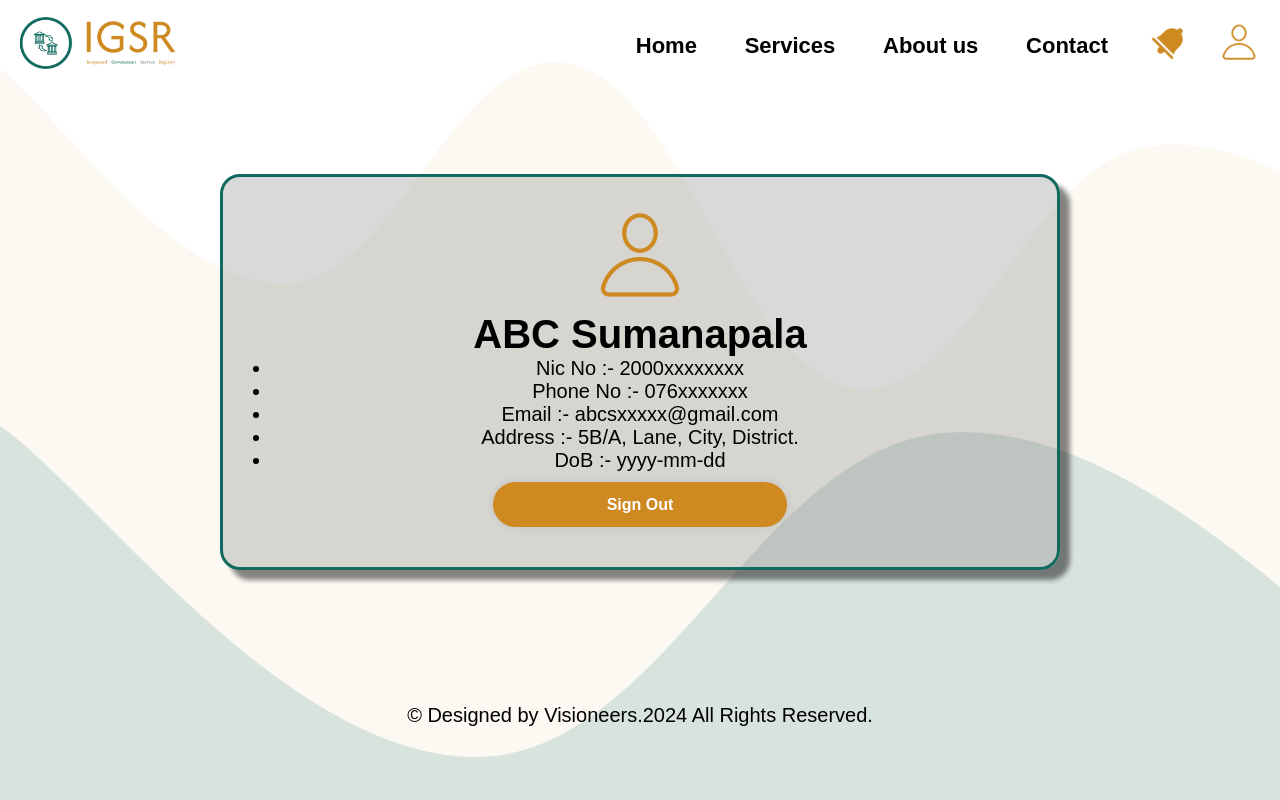
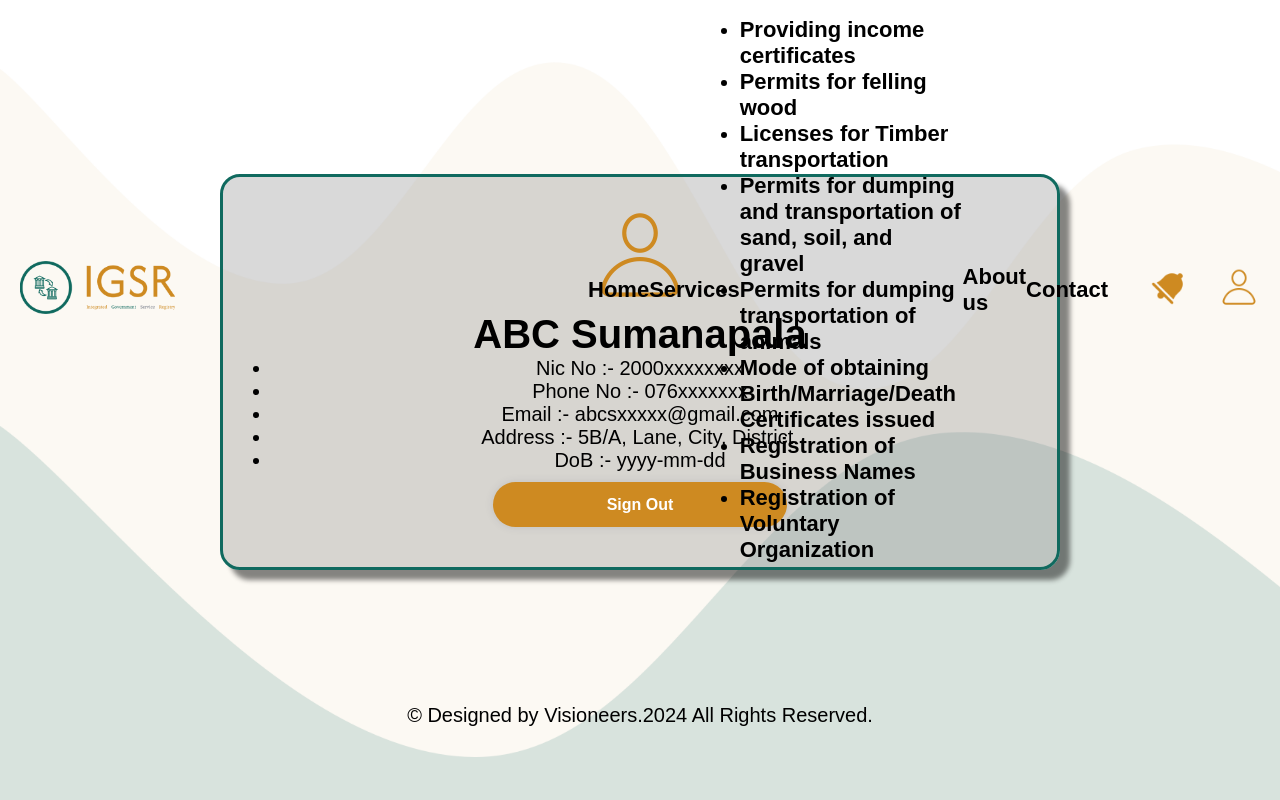
Before and after one commit to BlockAce01/G2C-assistant, a PHP site: page /citizenProfile.php in a window 1280 px wide. Run offline with PHP 8.4, Linux system fonts and the light colour scheme.

Commit message:
Update header.php

```diff
--- a/IGSR/header.php
+++ b/IGSR/header.php
@@ -13,10 +13,22 @@
       <a href="index.php"><img src="images\logo.png" alt="logo" ></a>
     </div>
     <div class="navigation">
-          <a href="index.php">Home</a>
-          <a href="index.php#service">Services</a>
-          <a href="index.php#About">About us</a>
-          <a href="index.php#Contact">Contact</a>
+      <a href="index.php">Home</a>
+      <a class="service-btn">Services</a>
+      <div class="service-box">
+        <ul>
+          <li><a href="service1.php">Providing income certificates</a></li>
+          <li><a href="service2.php">Permits for felling wood</a></li>
+          <li><a href="service3.php">Licenses for Timber transportation</a></li>
+          <li><a href="service4.php">Permits for dumping and transportation of sand, soil, and gravel</a></li>
+          <li><a href="service5.php">Permits for dumping transportation of animals</a></li>
+          <li><a href="service6.php">Mode of obtaining Birth/Marriage/Death Certificates issued</a></li>
+          <li><a href="service7.php">Registration of Business Names</a></li>
+          <li><a href="service8.php">Registration of Voluntary Organization</a></li>
+        </ul>
+      </div>
+      <a href="/IGSR/index.php#About">About us</a>
+      <a href="/IGSR/index.php#Contact">Contact</a>
     </div>
     <div class="notific">
       <a href="#"><img src="images/bell.png"></a>
```
